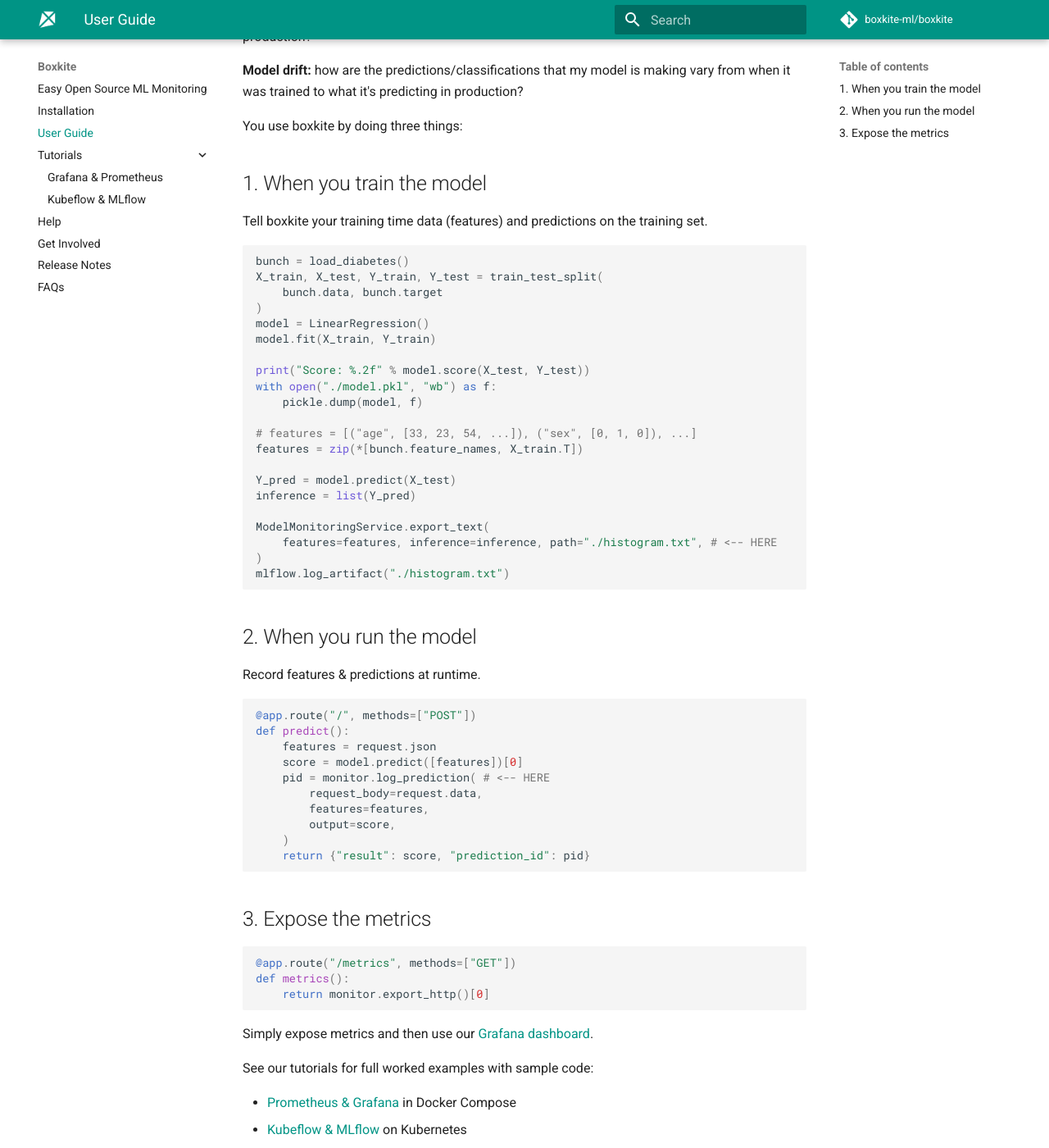
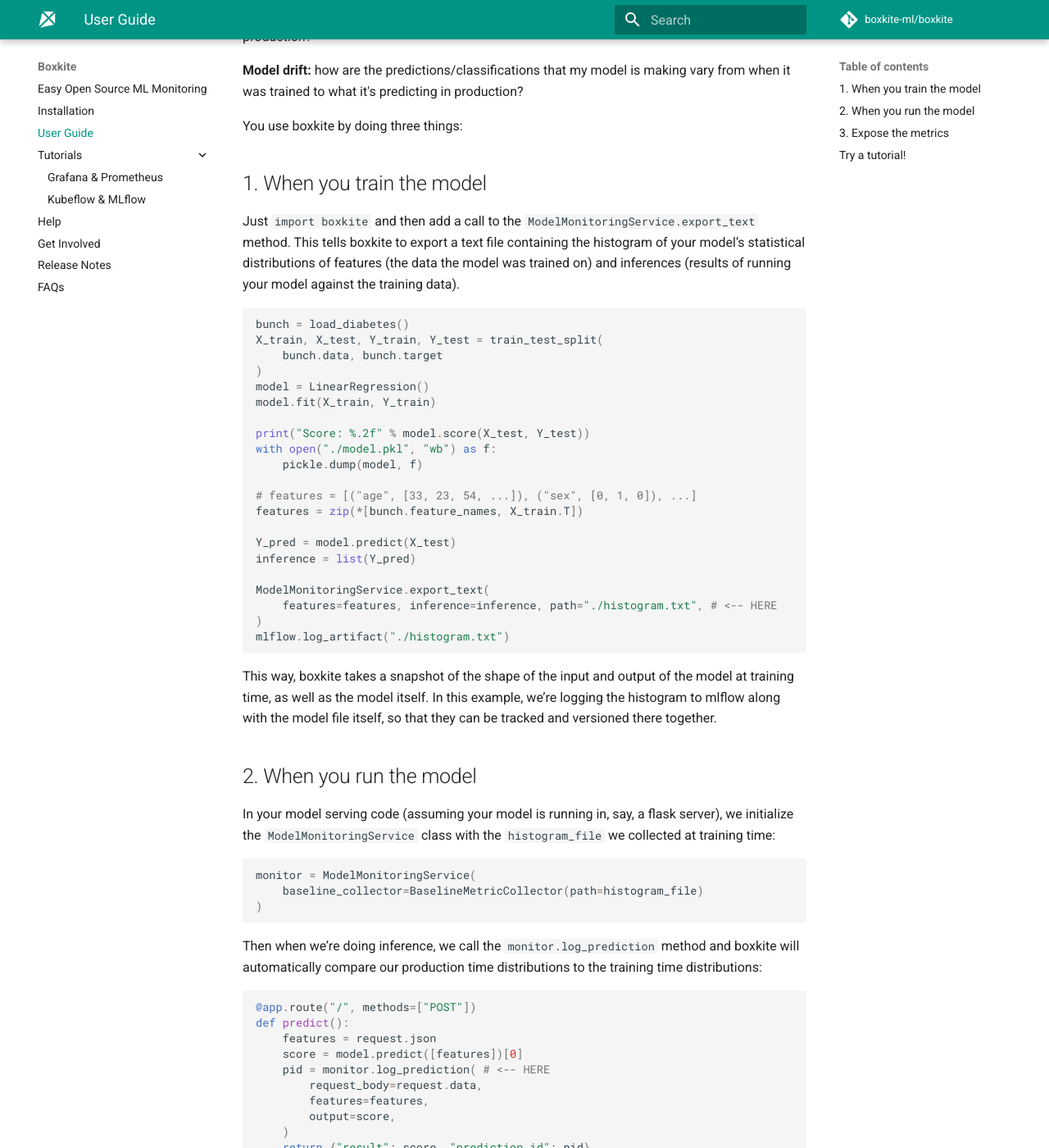
Before and after one commit to boxkite-ml/boxkite, an MkDocs documentation site: the page built from docs/using.md, in a window 1280 px wide and 1400 px high, scrolled down 215 px. Shown: the whole window at 82% size. Built offline with MkDocs 1.6.1 and Material for MkDocs 9.7.7, drawn with Linux system fonts in a browser that asks for light colours; comment, search, counter and statistics services are not loaded; some of the changed text lies outside the part shown.

Commit message:
Update using.md

````diff
--- a/docs/using.md
+++ b/docs/using.md
@@ -11,7 +11,7 @@
 
 ## 1. When you train the model
 
-Tell boxkite your training time data (features) and predictions on the training set.
+Just `import boxkite` and then add a call to the `ModelMonitoringService.export_text` method. This tells boxkite to export a text file containing the histogram of your model’s statistical distributions of features (the data the model was trained on) and inferences (results of running your model against the training data).
 
 ```python
 bunch = load_diabetes()
@@ -37,9 +37,20 @@
 mlflow.log_artifact("./histogram.txt")
 ```
 
+This way, boxkite takes a snapshot of the shape of the input and output of the model at training time, as well as the model itself. In this example, we’re logging the histogram to mlflow along with the model file itself, so that they can be tracked and versioned there together.
+
 ## 2. When you run the model
 
-Record features & predictions at runtime.
+In your model serving code (assuming your model is running in, say, a flask server), we initialize the `ModelMonitoringService` class with the `histogram_file` we collected at training time:
+
+```python
+monitor = ModelMonitoringService(
+    baseline_collector=BaselineMetricCollector(path=histogram_file)
+)
+```
+
+Then when we’re doing inference, we call the `monitor.log_prediction` method and boxkite will automatically compare our production time distributions to the training time distributions:
+
 
 ```python
 @app.route("/", methods=["POST"])
@@ -57,6 +68,8 @@
 
 ## 3. Expose the metrics
 
+Then we expose a Prometheus format `/metrics` endpoint which just calls into the `ModelMonitoringService`'s `export_http` method:
+
 ```python
 @app.route("/metrics", methods=["GET"])
 def metrics():
@@ -64,7 +77,21 @@
 
 ```
 
+Then configure your Prometheus instance to scrape your model server. How you do this depends on your setup, you might need to add `prometheus.io/scrape: "true"` to your pod annotations, or Prometheus might be set up to scrape your model server already.
+
 Simply expose metrics and then use our [Grafana dashboard](https://github.com/boxkite-ml/boxkite/blob/master/examples/grafana-prometheus/metrics/dashboards/model.json).
+
+![boxkite dashboard](images/dashboard.png)
+
+The dashboard gives you:
+
+1. Baseline distribution over training set for a categorical feature
+2. Baseline distribution over training set for a continuous variable
+3. Baseline distribution of predictions for this, a continuous (regression) model
+4. How the same values vary at runtime (in production, across multiple HA model servers)
+5. The KL divergence and K-S Tests for how the variance of these distributions is varying over time!
+
+## Try a tutorial!
 
 See our tutorials for full worked examples with sample code:
 
````
